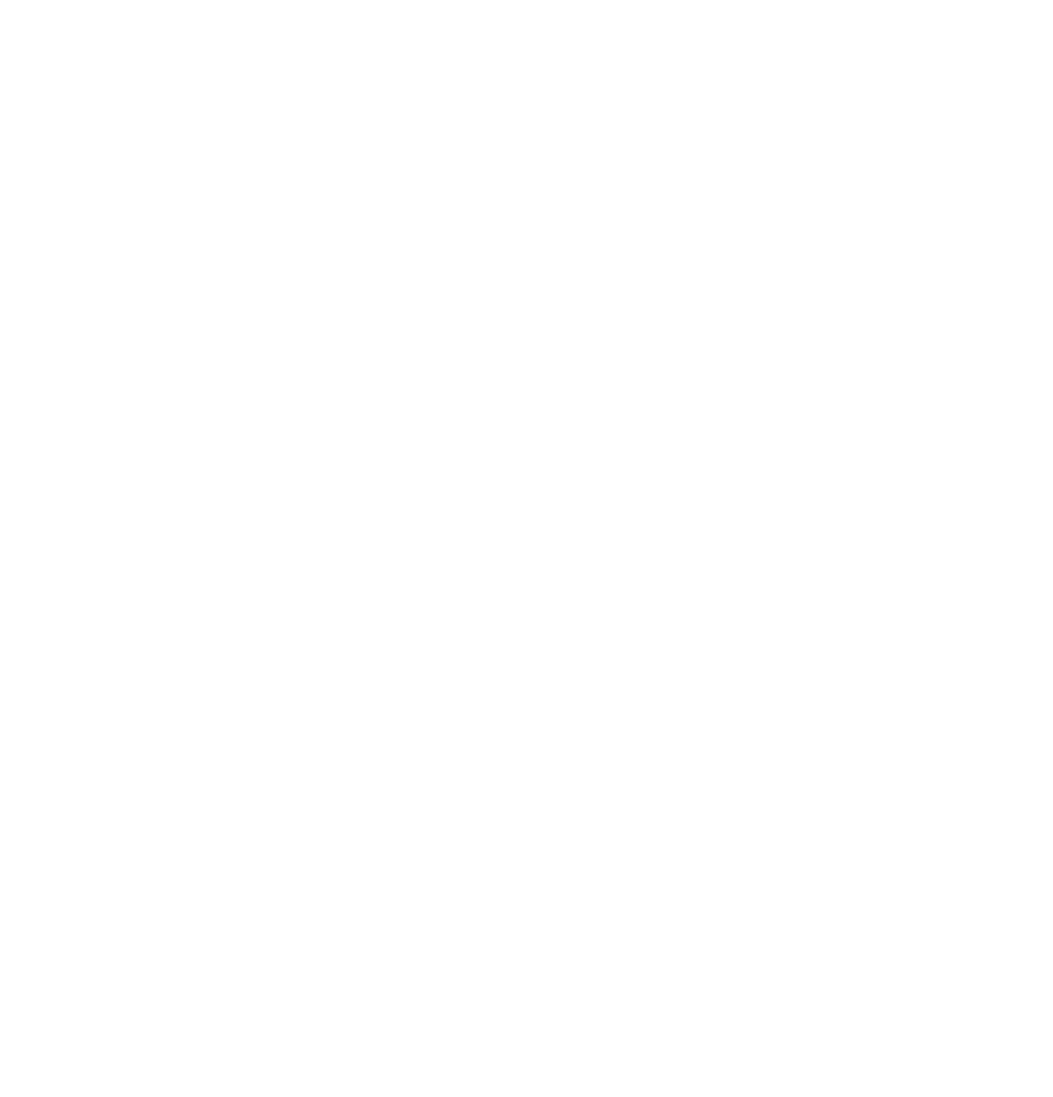
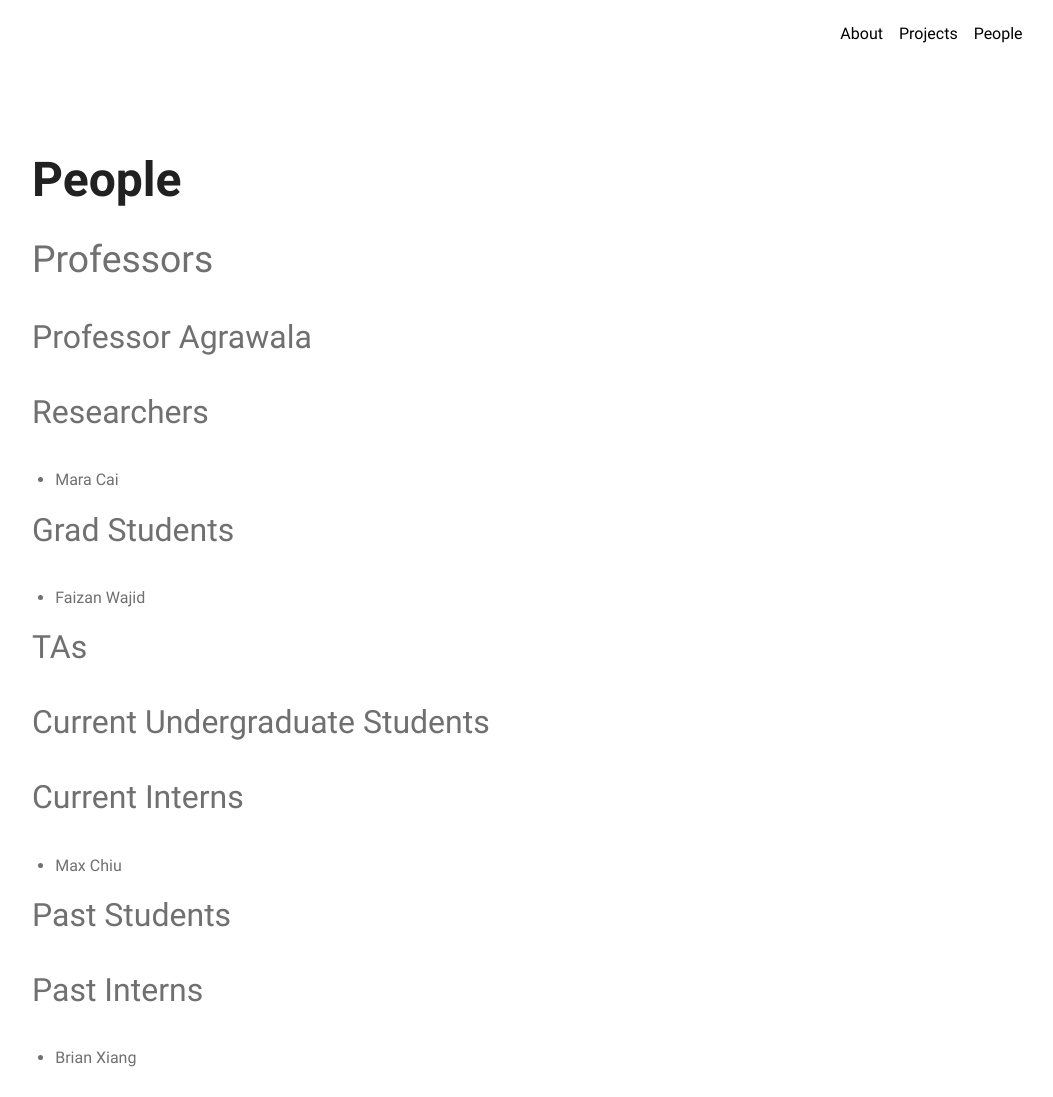
Before and after one commit to chiumax/mindlab-website, a Gatsby site: page /people in a window 1280 px wide. Before the commit this address had no page. Shown: the top 1097 px of the page, without its empty margins (96-1149 px from the left). Before the commit the page ends 800 px from the top, so only its background shows below. Built offline with nearby package versions, Linux system fonts and the light colour scheme; Gatsby itself is replaced by a stand-in of ours.

Commit message:
Add People, route, and styles

```diff
--- a/gatsby-config.js
+++ b/gatsby-config.js
@@ -17,6 +17,10 @@ module.exports = {
       {
         name: 'Projects',
         link: '/projects',
+      },
+      {
+        name: 'People',
+        link: '/people',
       },
     ],
   },
--- /dev/null
+++ b/src/pages/people.js
@@ -0,0 +1,74 @@
+import React, { useContext } from 'react';
+
+import { ThemeContext } from 'providers/ThemeProvider';
+import { Container, Layout, SEO } from 'components/common';
+import { Header } from 'components/theme';
+import { PageWrapper, Details } from './styles';
+
+const People = () => {
+  const { theme } = useContext(ThemeContext);
+
+  return (
+    <Layout>
+      <SEO />
+      <Header />
+      <PageWrapper as={Container}>
+        <Details theme={theme}>
+          <h1>People</h1>
+
+          <section>
+            <h2>Professors</h2>
+
+            <h3>Professor Agrawala</h3>
+          </section>
+
+          <section>
+            <h3>Researchers</h3>
+
+            <ul>
+              <li>Mara Cai</li>
+            </ul>
+          </section>
+
+          <section>
+            <h3>Grad Students</h3>
+
+            <ul>
+              <li>Faizan Wajid</li>
+            </ul>
+          </section>
+
+          <section>
+            <h3>TAs</h3>
+          </section>
+
+          <section>
+            <h3>Current Undergraduate Students</h3>
+          </section>
+
+          <section>
+            <h3>Current Interns</h3>
+
+            <ul>
+              <li>Max Chiu</li>
+            </ul>
+          </section>
+
+          <section>
+            <h3>Past Students</h3>
+          </section>
+
+          <section>
+            <h3>Past Interns</h3>
+
+            <ul>
+              <li>Brian Xiang</li>
+            </ul>
+          </section>
+        </Details>
+      </PageWrapper>
+    </Layout>
+  );
+};
+
+export default People;
--- a/src/pages/styles.js
+++ b/src/pages/styles.js
@@ -33,6 +33,36 @@ export const Details = styled.div`
     }
   }
 
+  h2 {
+    margin-bottom: 2.5rem;
+    font-size: 28pt;
+    font-weight: normal;
+    color: ${({ theme }) => (theme === 'light' ? '#707070' : '#e6e6e6')};
+
+    @media (max-width: 960px) {
+      mix-blend-mode: ${({ theme }) => (theme === 'light' ? 'unset' : 'difference')};
+    }
+
+    @media (max-width: 680px) {
+      font-size: 26pt;
+    }
+  }
+
+  h3 {
+    margin-bottom: 2.5rem;
+    font-size: 24pt;
+    font-weight: normal;
+    color: ${({ theme }) => (theme === 'light' ? '#707070' : '#e6e6e6')};
+
+    @media (max-width: 960px) {
+      mix-blend-mode: ${({ theme }) => (theme === 'light' ? 'unset' : 'difference')};
+    }
+
+    @media (max-width: 680px) {
+      font-size: 26pt;
+    }
+  }
+
   h4 {
     margin-bottom: 2.5rem;
     font-size: 32pt;
@@ -45,6 +75,14 @@ export const Details = styled.div`
 
     @media (max-width: 680px) {
       font-size: 26pt;
+    }
+  }
+
+  ul {
+    color: ${({ theme }) => (theme === 'light' ? '#707070' : '#e6e6e6')};
+
+    li {
+      : ${({ theme }) => (theme === 'light' ? '#707070' : '#e6e6e6')};
     }
   }
 `;
```
